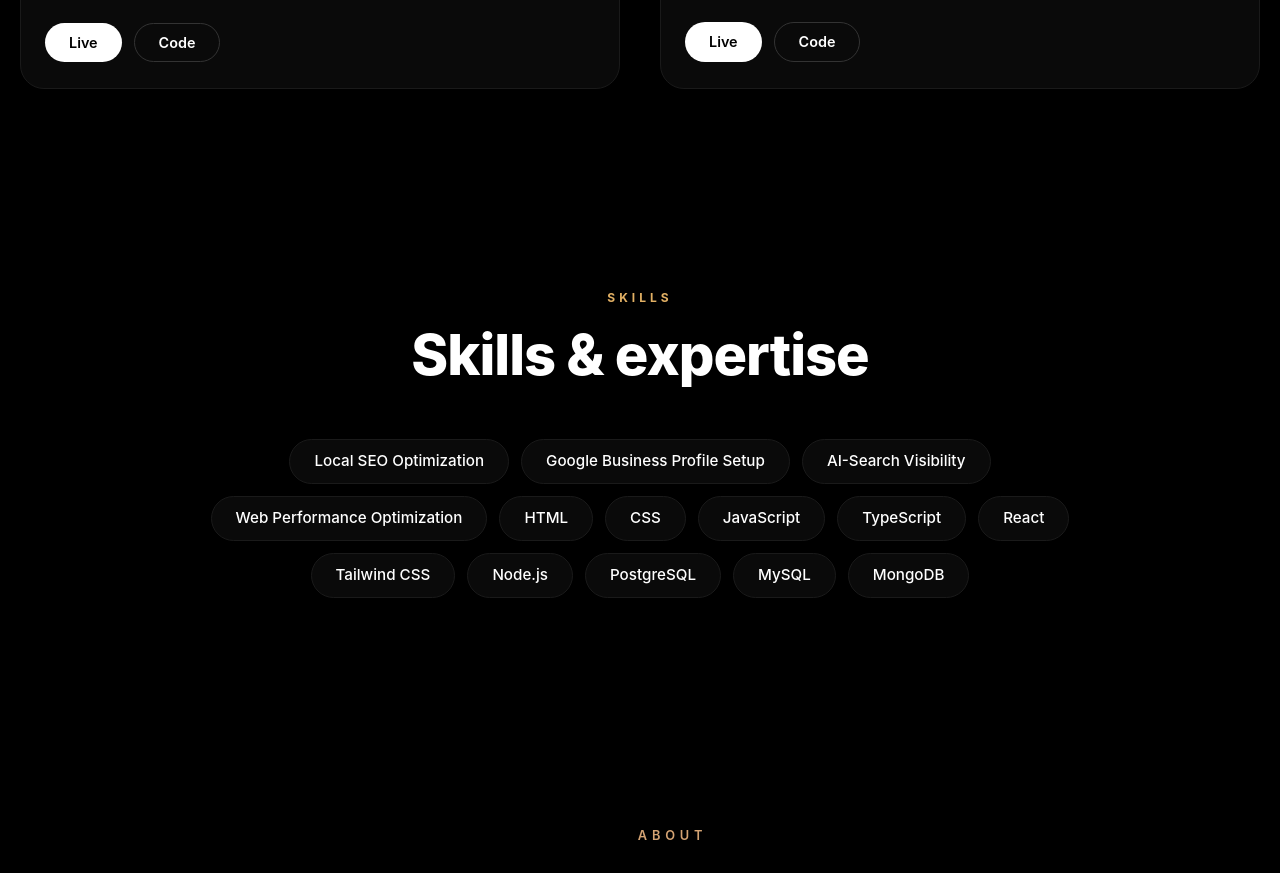
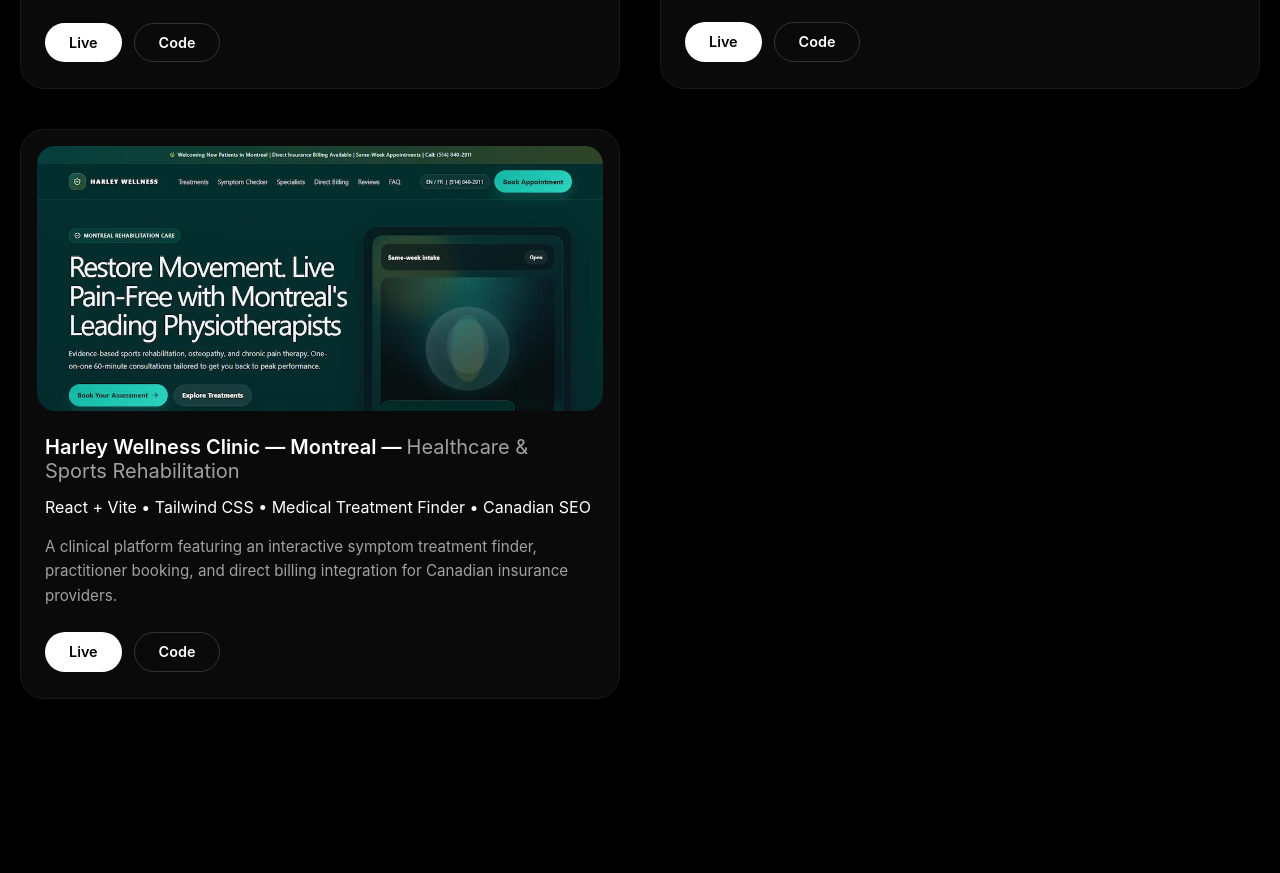
Before and after one commit to vectorvic11/My-portfolio, a React (Vite) app in the folder my-portfolio/: page / in a window 1280 px wide. Shown: the part 2260-3133 px from the top of the page. Built offline with nearby package versions, Linux system fonts and the light colour scheme.

Commit message:
feat: add Harley Wellness Montreal healthcare project

```diff
--- a/my-portfolio/src/components/Projects.jsx
+++ b/my-portfolio/src/components/Projects.jsx
@@ -2,6 +2,7 @@
 import img2 from '../assets/ecosolar-preview.webp';
 import img3 from '../assets/cumbria-preview.webp';
 import img4 from '../assets/highland-preview.webp';
+import img5 from '../assets/harley-preview.webp';
 import './Projects.css';
 
 const projects = [
@@ -44,6 +45,16 @@
     image: img4,
     liveLink: "https://highlandpropertybirmingham.vercel.app",
     codeLink: "https://github.com/vectorvic11/highlandpropertybirmingham",
+  },
+  {
+    id: 5,
+    name: "Harley Wellness Clinic — Montreal",
+    type: "Healthcare & Sports Rehabilitation",
+    description: "A clinical platform featuring an interactive symptom treatment finder, practitioner booking, and direct billing integration for Canadian insurance providers.",
+    tech: ["React + Vite", "Tailwind CSS", "Medical Treatment Finder", "Canadian SEO"],
+    image: img5,
+    liveLink: "https://harleywellnessquebec.vercel.app",
+    codeLink: "https://github.com/vectorvic11/harleywellnessquebec",
   },
 ];
 
```
Also changed, not shown: my-portfolio/src/assets/harley-preview.webp (added).
